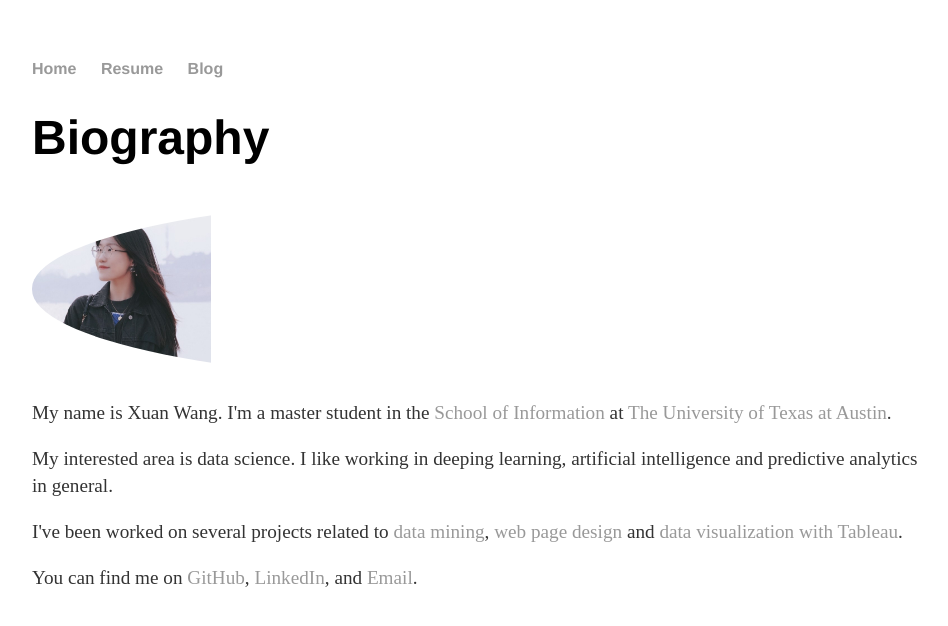
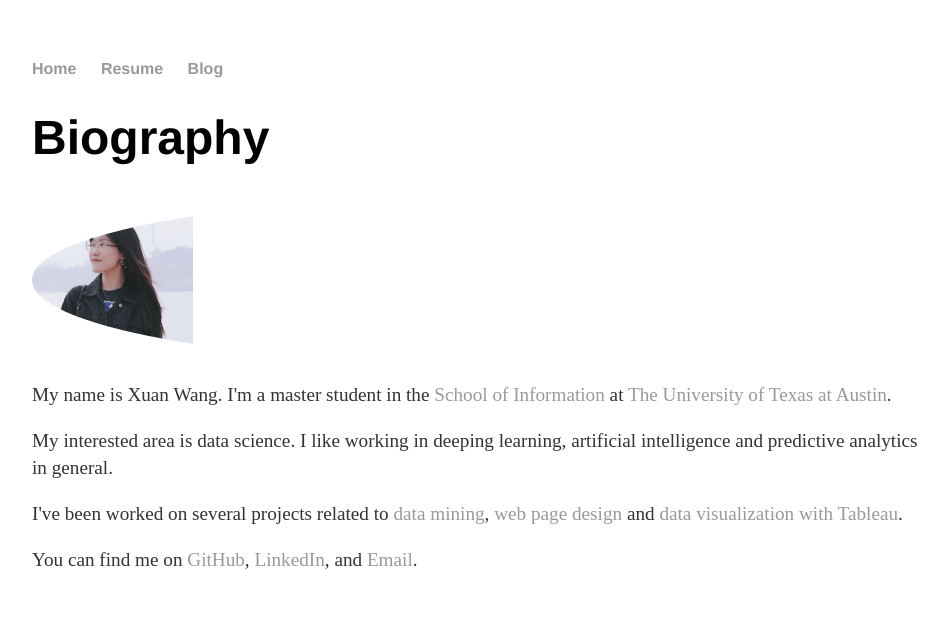
Before and after one commit to xxuanwang-zz/Portfolio, a Jekyll site: the page built from index.html, in a window 1280 px wide. Shown: the top 626 px of the page, without its empty margins (160-1108 px from the left). Built offline with Jekyll 4.4.1, drawn with Linux system fonts in a browser that asks for light colours.

Commit message:
Update index.html

```diff
--- a/index.html
+++ b/index.html
@@ -7,9 +7,8 @@
     <h1>Biography</h1>
   </header>
   <section id="about">
-
-    <div style="border-radius:50%; overflow:hidden;">
-      <img src="./img/me.jpg" width=20%/>
+    <div style="max-wider:100%; border-radius:50%; overflow:hidden;">
+      <img src="./img/me.jpg" width=18%/>
     </div>
 
     <p>
```
